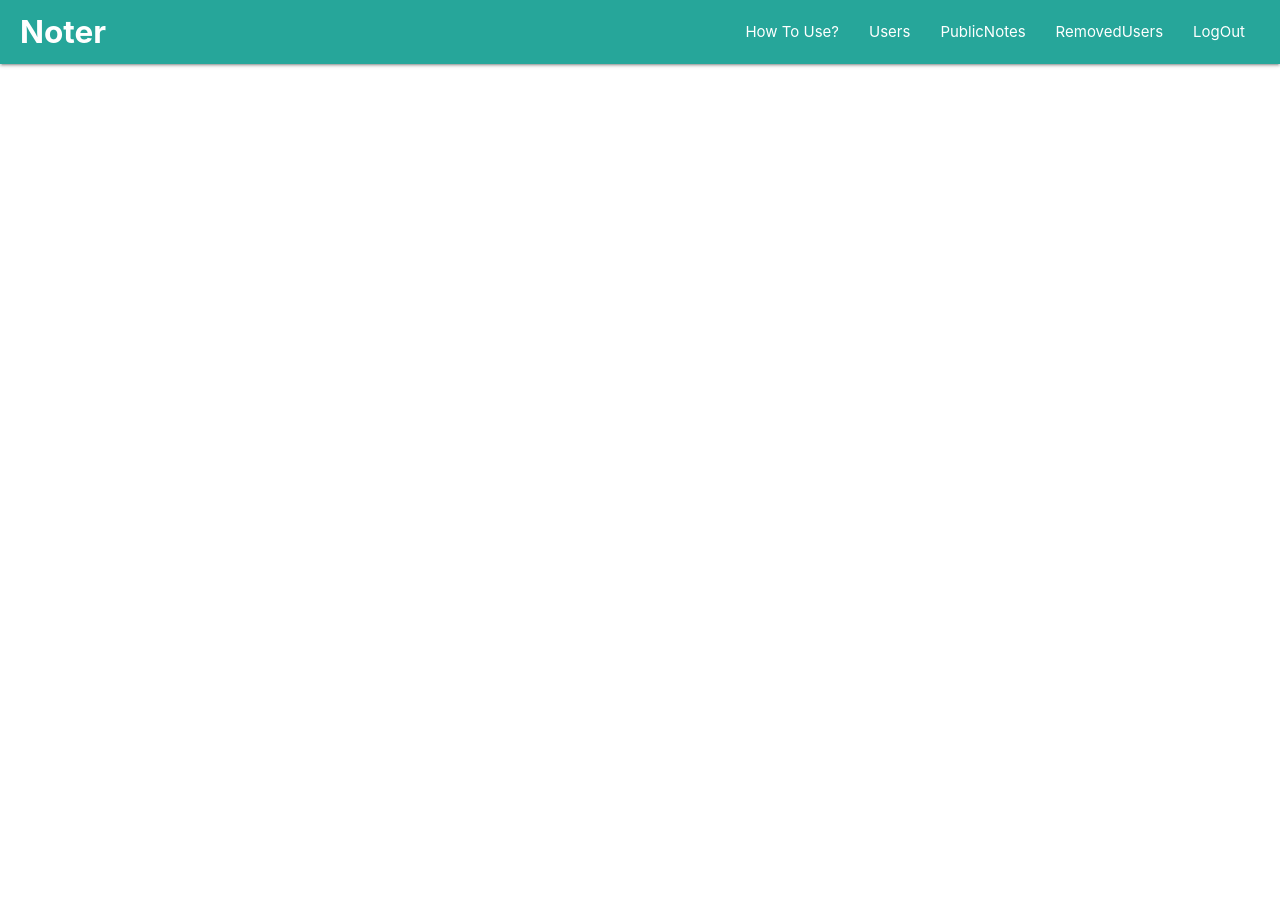
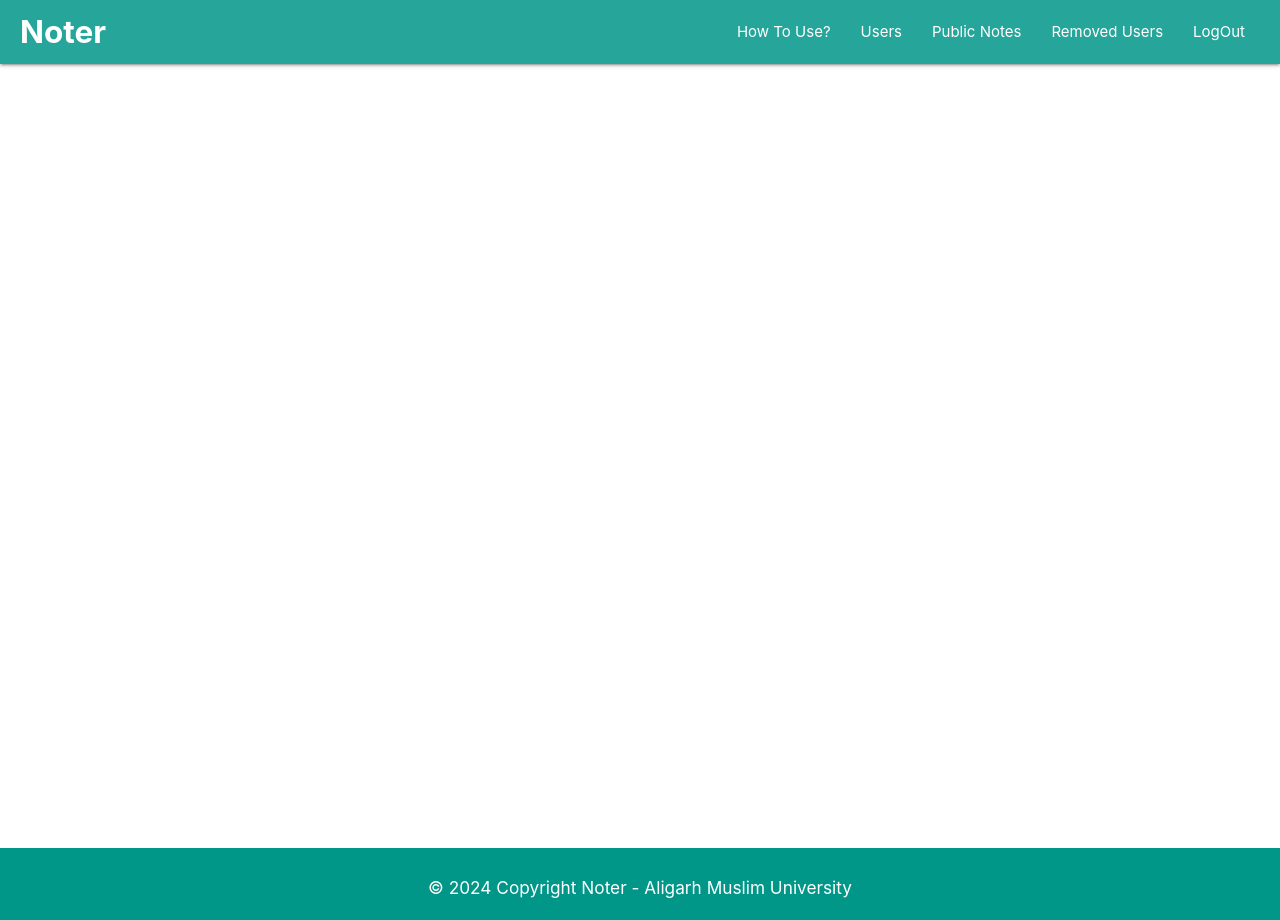
Before and after one commit to SuhelKhanCA/Noter, a PHP site: page /summarize/view_note.php?id=1 in a window 1280 px wide. Run offline with PHP 8.4, Linux system fonts and the light colour scheme; the visitor is signed in with stand-in values (Sample User, id 1); data that the repository does not hold is empty.

Commit message:
add : some incomplete task

```diff
--- /dev/null
+++ b/js/main.js
@@ -0,0 +1,5 @@
+// Select the public button
+// Select if public and add label to it
+
+// Select the private button
+// Select if private and add label to it
--- a/nav.php
+++ b/nav.php
@@ -1,5 +1,9 @@
 <?php
-session_start();
+// session_start();
+if (session_status() === PHP_SESSION_NONE) {
+    session_start();
+}
+
 if (isset($_SESSION['loggedin']) && $_SESSION['loggedin'] == true) {
     $loggedin = true;
 } else {
@@ -23,7 +27,8 @@ if (isset($_SESSION['loggedin']) && $_SESSION['loggedin'] == true) {
       href="https://fonts.googleapis.com/icon?family=Material+Icons"
       rel="stylesheet"
     />
-    <link href="https://cdnjs.cloudflare.com/ajax/libs/font-awesome/6.0.0-beta3/css/all.min.css" rel="stylesheet">
+    <!-- <link href="https://cdnjs.cloudflare.com/ajax/libs/font-awesome/6.0.0-beta3/css/all.min.css" rel="stylesheet"> -->
+     <link rel="stylesheet" href="./css/materialize/materialize.min.css">
     <style>
         .nav-wrapper {
             padding: 0 20px;
@@ -49,7 +54,7 @@ if (isset($_SESSION['loggedin']) && $_SESSION['loggedin'] == true) {
     <nav class="teal lighten-1">
         <div class="nav-wrapper">
             <!-- Logo as Text -->
-            <a href="#" class="brand-logo left">Noter</a>
+            <a href="./" class="brand-logo left">Noter</a>
 
             <!-- Mobile Menu Trigger -->
             <a href="#" data-target="mobile-demo" class="sidenav-trigger right">
@@ -65,12 +70,12 @@ if (isset($_SESSION['loggedin']) && $_SESSION['loggedin'] == true) {
                 <?php else: ?>
                     <?php if ($_SESSION['user_id'] == 1): ?>
                         <li><a href="./view_users.php">Users</a></li>
-                        <li><a href="./admin_publicnotes.php">PublicNotes</a></li>
-                        <li><a href="./removeUser.php">RemovedUsers</a></li>
+                        <li><a href="./admin_publicnotes.php">Public Notes</a></li>
+                        <li><a href="./removeUser.php">Removed Users</a></li>
                     <?php else: ?>
-                        <li><a href="./notes.php">YourNotes</a></li>
-                        <li><a href="./notes.php">AddANote</a></li>
-                        <li><a href="./publicnotes.php">PublicNotes</a></li>
+                        <li><a href="./notes.php">Your Notes</a></li>
+                        <li><a href="./notes.php">Add Note</a></li>
+                        <li><a href="./publicnotes.php">Public Notes</a></li>
                     <?php endif; ?>
                     <li><a href="./logout.php">LogOut</a></li>
                 <?php endif; ?>
@@ -99,9 +104,10 @@ if (isset($_SESSION['loggedin']) && $_SESSION['loggedin'] == true) {
     </ul>
 
     <!-- Materialize JS -->
-    <script
+    <!-- <script
       src="https://cdnjs.cloudflare.com/ajax/libs/materialize/1.0.0/js/materialize.min.js"
-    ></script>
+    ></script> -->
+    <script src="./js/materialize/materialize.min.js"></script>
     <script>
         // Initialize Mobile Sidenav
         document.addEventListener("DOMContentLoaded", function () {
--- a/notes.php
+++ b/notes.php
@@ -42,6 +42,9 @@ $user = $_SESSION['username'];
                     <div class="input-field">
                         <label for="note_title">Note Title</label>
                         <input type="text" id="note_title" name="note_title" placeholder="Write the Title" required>
+                        <form action="./ai.php">
+                            <button type="submit" class="btn teal lighten-1 right generate-btn">Generate with AI</button>
+                        </form>
                     </div>
                     <div class="input-field">
                         <label for="note_desc">Description</label>
--- a/view_note.php
+++ b/view_note.php
@@ -28,22 +28,37 @@ $id = $_GET['id'];
         while ($fetch = mysqli_fetch_assoc($result)) {
             echo '
             <div class="card">
+                <div class="">
+                    <form action="./ai.php" onsubmit="passToForm()">
+                    <input type="hidden" id="hiddenInput" name="paragraphContent" value="">
+                            <button type="submit" class="btn btn-small teal lighten-1 right generate-btn">Summerize with AI</button>
+                    </form>
+                </div>
                 <div class="card-content">
                     <span class="card-title teal-text"><b>Note Title:</b> ' . htmlspecialchars($fetch['notename']) . '</span>
                     <p><b>Description:</b></p>
                     <p>' . nl2br(htmlspecialchars($fetch['Description'])) . '</p>
-                </div>
+                    </div>
                 <div class="card-action">
                     <p><b>Date Created:</b> ' . date('d-m-Y', strtotime($fetch['time'])) . '</p>
                     <p><b>Time Created:</b> ' . date('h:i A', strtotime($fetch['time'])) . '</p>
                 </div>
-            </div>';
+            </div>
+            ';
         }
         ?>
     </div>
-
+    <!-- Footer -->
+     <?php include 'log-footer.php' ?>
     <!-- Materialize JS -->
     <script src="https://cdnjs.cloudflare.com/ajax/libs/materialize/1.0.0/js/materialize.min.js"></script>
+    <script>
+
+        function passToForm() {
+            var paragraphContent = document.getElementById("myParagraph").innerText;
+            document.getElementById("hiddenInput").value = paragraphContent;
+        }
+    </script>
 </body>
 
 </html>
```
Also changed, not shown: ai.php (added, +25 -0 lines), js/create_note.js (added, +19 -0 lines).
